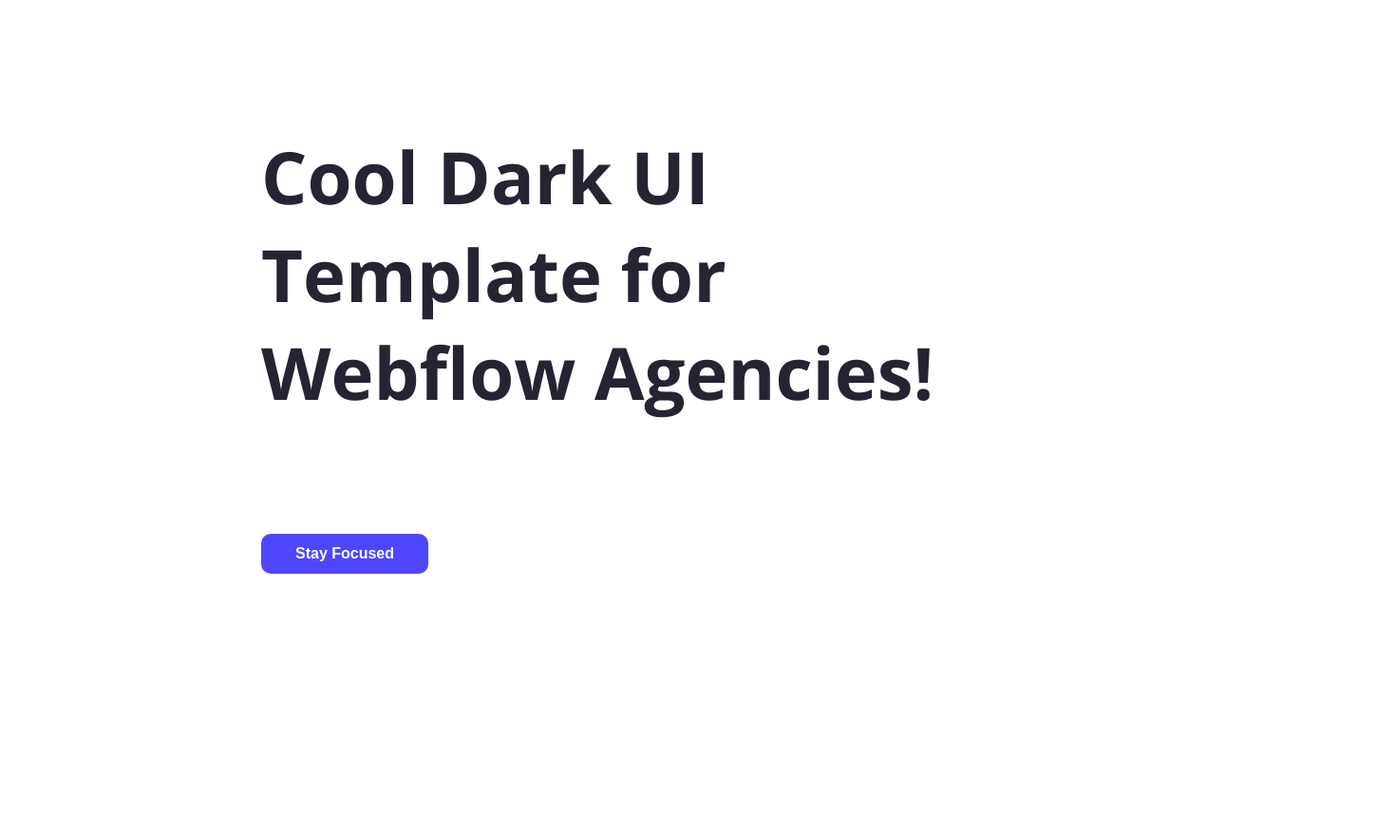
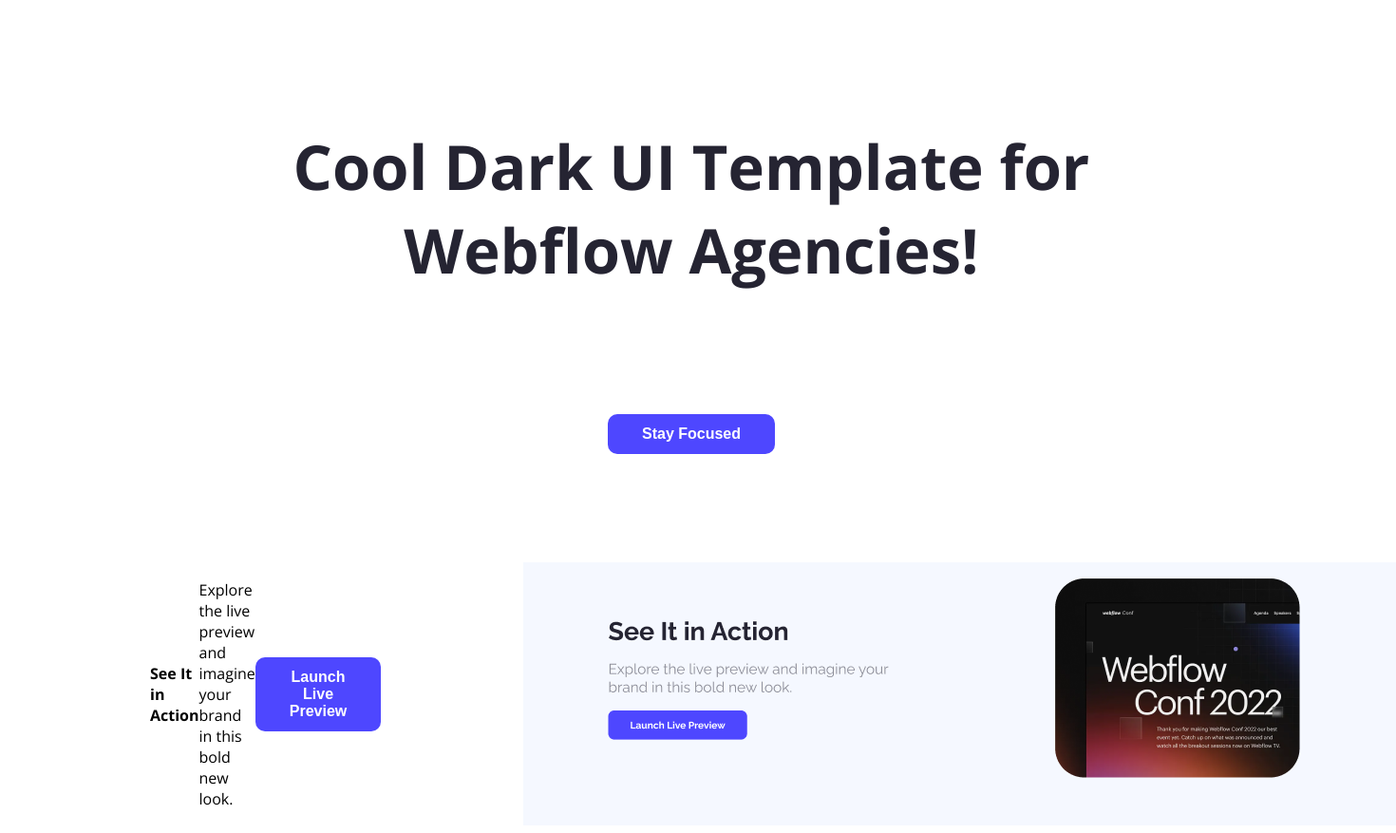
Before and after one commit to ahanif24434/portfolio-assinment-web, a plain HTML site: page index.html in a window 1280 px wide. Shown: the part 300-1177 px from the top of the page at 95% size, 1470 px wide, since content can reach past the window. Before the commit the page ends 1144 px from the top, so only its background shows below. Drawn offline with nearby package versions, Linux system fonts and the light colour scheme.

Commit message:
added the others file

```diff
--- a/development/style.css
+++ b/development/style.css
@@ -16,7 +16,7 @@ nav {
 .nav-title{
     font-size:34px;
     color:#4E47FF;
-    margin-bottom:37px;
+   margin-bottom:0 auto;
 }
 .btn-primary {
     background-color:#4E47FF;
@@ -32,6 +32,28 @@ nav {
     color:#252432;
     font-weight:bold;
     font-size:65px;
-    margin:309px 267px 237px 267px;
+    margin:309px 278px;
+    text-align:center;
+    width:884px;
+    height:152px;
+}
+.main-header {
+    background-image: url{"ui/banner.png"};
 }
 /* header ends here */
+/* section starts here */
+.sectin-sub-title {
+    color:#252432;
+    font-size:24px;
+    font-weight:regular;
+}
+/* section ends here */
+section {
+    display:flex;
+    align-items:center;
+    justify-content:space-between;
+}
+nav {
+    display:flex;
+    align-items:center;
+}
--- a/index.html
+++ b/index.html
@@ -12,17 +12,27 @@ rel="stylesheet">
 </head>
 <body class="open-sans-normal">
     <!--header starts here-->
-    <header>
+    <header class="main-header">
 <nav>
     <h3 class="nav-title">Logo</h3>
     <button class="btn-primary" type="button">sign up</button>
 </nav>
 <div class="banner">
-    <h3 class="banner-title">Cool Dark UI Template for Webflow Agencies!</h3>
+    <h4 class="banner-title">Cool Dark UI Template for Webflow Agencies!</h4>
     <button class="btn-primary" type="button">Stay Focused</button>
 </div>
     </header>
 
     <!--header ends here-->
+    <!--action section starts here-->
+    <section>
+        <nav>
+        <h4 colass="section-title">See It in Action</h4>
+        <p class="section-sub-title">Explore the live preview and imagine your brand in this bold new look.</p>
+        <button class="btn-primary"type="button">Launch Live Preview</button>
+        </nav>
+        <img class="section-img"src="ui/action.png" alt="">
+    </section>
+    <!--action section ends here-->
 </body>
 </html>
```
